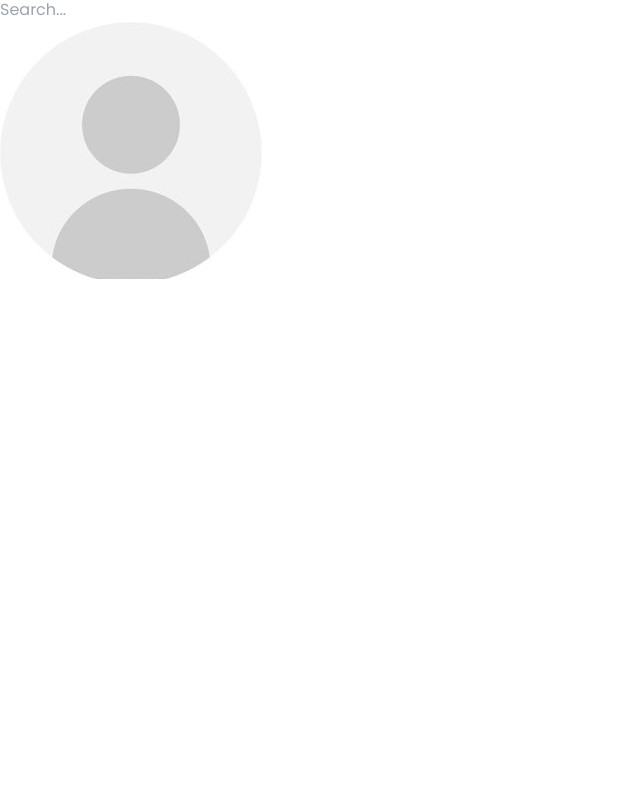
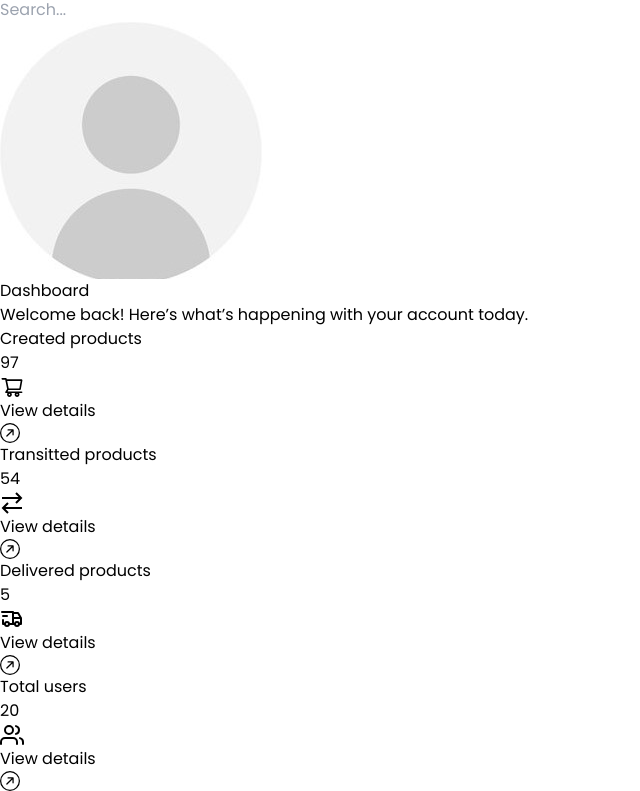
Before and after one commit to halas77/fiset, a React (Vite) app in the folder frontend/: page / in a window 1280 px wide. Shown: the part 541-1332 px from the top of the page, without its empty margins (0-640 px from the left). Before the commit the page ends 820 px from the top, so only its background shows below. Built offline with nearby package versions, Linux system fonts and the light colour scheme.

Commit message:
adding dashboard cards

```diff
--- /dev/null
+++ b/frontend/src/components/DashboardCards.tsx
@@ -0,0 +1,41 @@
+import { IconType } from "react-icons";
+import { BsArrowUpRightCircle } from "react-icons/bs";
+
+interface DashboardCardsProps {
+  title: string;
+  status: string;
+  Icon: IconType;
+  href: string;
+}
+
+const DashboardCards = ({ title, status, Icon, href }: DashboardCardsProps) => {
+  return (
+    <div className="flex flex-col bg-white border shadow-sm rounded-xl">
+      <div className="p-4 md:p-5 flex justify-between gap-x-3">
+        <div>
+          <p className="text-xs uppercase tracking-wide text-gray-500">
+            {title}
+          </p>
+          <div className="mt-1 flex items-center gap-x-2">
+            <h3 className="text-xl sm:text-2xl font-medium text-gray-800">
+              {status}
+            </h3>
+          </div>
+        </div>
+        <div className="shrink-0 flex justify-center items-center size-[46px] bg-gray-100 text-gray-950 rounded-full">
+          <Icon className="shrink-0" size={24} />
+        </div>
+      </div>
+
+      <a
+        className="py-3 px-4 md:px-5 inline-flex justify-between items-center text-sm text-gray-600 border-t border-gray-200 hover:bg-gray-50 focus:outline-none focus:bg-gray-50 rounded-b-xl"
+        href={href}
+      >
+        View details
+        <BsArrowUpRightCircle className="shrink-0" size={20} />
+      </a>
+    </div>
+  );
+};
+
+export default DashboardCards;
--- a/frontend/src/pages/Dashboard.tsx
+++ b/frontend/src/pages/Dashboard.tsx
@@ -1,10 +1,29 @@
+import DashboardCards from "../components/DashboardCards";
 import Layout from "../components/Layout";
-import Products from "./Products";
+import { dashboardCardsData } from "../utils/constants";
 
 const Dashboard = () => {
   return (
     <Layout>
-      <Products />
+      {/* Header Section */}
+      <header className="text-gray-900 py-2 px-8 mb-6 ">
+        <h1 className="text-3xl font-semibold tracking-wide">Dashboard</h1>
+        <p className="mt-2 text-sm text-gray-500 border-b pb-2">
+          Welcome back! Here’s what’s happening with your account today.
+        </p>
+      </header>
+      <section className="max-w-[85rem] mx-auto px-4 sm:px-6 lg:px-8 rounded-lg">
+        <div className="grid sm:grid-cols-2 lg:grid-cols-4 gap-6">
+          {dashboardCardsData.map((item) => (
+            <DashboardCards
+              Icon={item.Icon}
+              title={item.title}
+              status={item.status}
+              href={item.href}
+            />
+          ))}
+        </div>
+      </section>
     </Layout>
   );
 };
--- a/frontend/src/utils/constants.ts
+++ b/frontend/src/utils/constants.ts
@@ -1,9 +1,11 @@
 import { FiGrid, FiUsers, FiSettings, FiLogOut } from "react-icons/fi";
-import { MdOutlineProductionQuantityLimits } from "react-icons/md";
+import { AiOutlineShoppingCart } from "react-icons/ai";
 import { FiMail } from "react-icons/fi";
 import { PiTelegramLogo } from "react-icons/pi";
 import { RiLinkedinBoxLine } from "react-icons/ri";
 import { RiGithubLine } from "react-icons/ri";
+import { TbTruckDelivery } from "react-icons/tb";
+import { GrTransaction } from "react-icons/gr";
 
 export const dashboardContent = [
   {
@@ -14,7 +16,7 @@ export const dashboardContent = [
   {
     label: "Manage Products",
     href: "/prodcuts",
-    icon: MdOutlineProductionQuantityLimits,
+    icon: AiOutlineShoppingCart,
   },
   {
     label: "Manage Users",
@@ -52,3 +54,30 @@ export const socialLinks = [
     href: "mailto:youremail@example.com",
   },
 ];
+
+export const dashboardCardsData = [
+  {
+    title: "Created products",
+    Icon: AiOutlineShoppingCart,
+    status: "97",
+    href: "/users",
+  },
+  {
+    title: "Transitted products",
+    Icon: GrTransaction,
+    status: "54",
+    href: "/users",
+  },
+  {
+    title: "Delivered products",
+    Icon: TbTruckDelivery,
+    status: "5",
+    href: "/users",
+  },
+  {
+    title: "Total users",
+    Icon: FiUsers,
+    status: "20",
+    href: "/users",
+  },
+];
```
